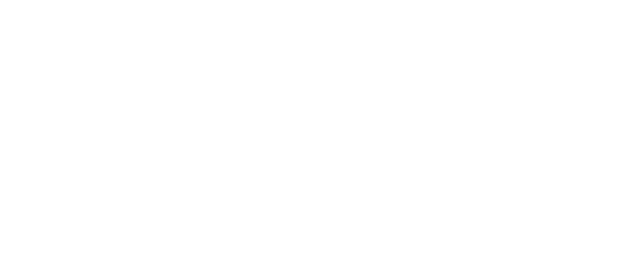
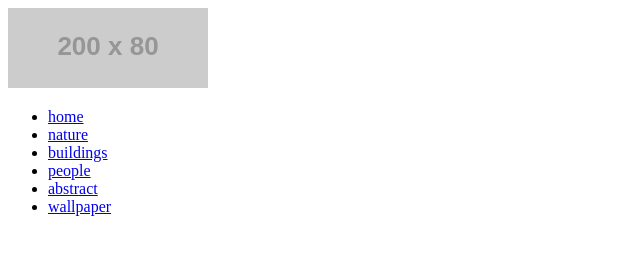
Before and after one commit to yusufjorayev607-ai/demo, a plain HTML site: page index.html in a window 1280 px wide. Shown: the whole page, without its empty margins (0-640 px from the left). Drawn offline with Linux system fonts and the light colour scheme; placeholder pictures from the web are drawn by us.

Commit message:
Add site-headr

```diff
--- a/index.html
+++ b/index.html
@@ -8,7 +8,23 @@
 </head>
 
 <body>
+	<!-- site headr -->
+	<header>
+		<a href="#">
+			<img src="https:/vai.placeholder.com/200/80" alt="logo" width="200" height="80">
+		</a>
 
+		<nav>
+			<ul>
+				<li><a href="index.html">home</a></li>
+				<li><a href="#">nature</a></li>
+				<li><a href="#">buildings</a></li>
+				<li><a href="#">people</a></li>
+				<li><a href="#">abstract</a></li>
+				<li><a href="#">wallpaper</a></li>
+			</ul>
+		</nav>
+	</header>
 </body>
 
 </html>
```
